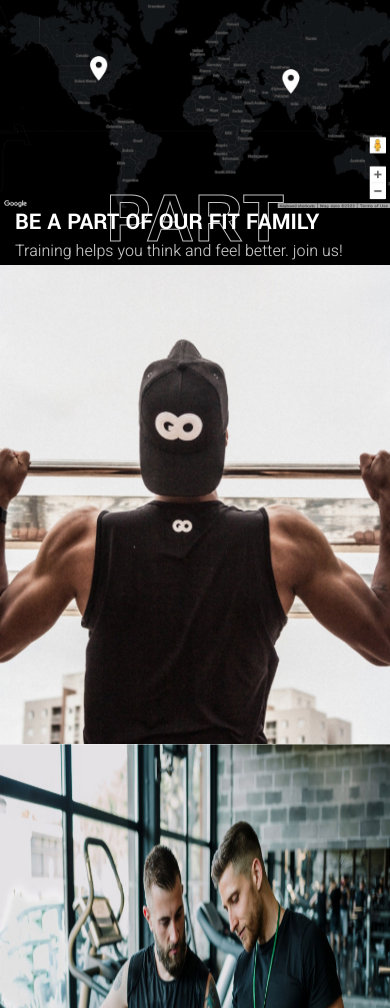
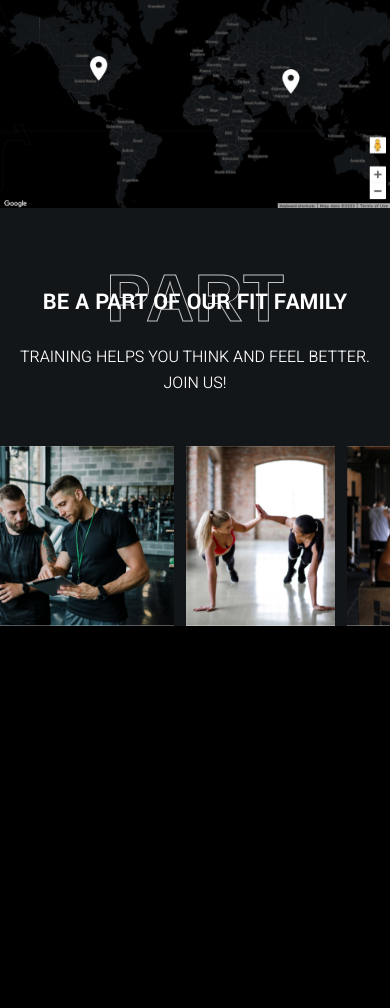
Before and after one commit to truesup/portfolio_verstka_1, a plain HTML site: page index.html in a window 390 px wide. Shown: the part 4208-5216 px from the top of the page. After the commit the page ends 4834 px from the top, so only its background shows below. Drawn offline with Linux system fonts and the light colour scheme.

Commit message:
family section

```diff
--- a/index.html
+++ b/index.html
@@ -241,7 +241,7 @@
               >
                 Start here
               </h3>
-              <div class="join-us-form-subtitle">
+              <div class="join-us-form-subtitle section-description">
                 fill the form below to start your journey
               </div>
             </header>
@@ -303,7 +303,7 @@
           >
             Be a part of our fit family
           </h2>
-          <div class="family-description">
+          <div class="family-description section-description">
             <p>Training helps you think and feel better. join us!</p>
           </div>
         </header>
--- a/styles.css
+++ b/styles.css
@@ -196,6 +196,15 @@ h6 {
 .title-big {
   font-size: clamp(24px, 3.12vw, 60px);
   line-height: 1.2;
+}
+
+.section-description {
+  font-size: 20px;
+  line-height: 1.65;
+  margin-top: 20px;
+  text-align: center;
+  text-transform: uppercase;
+  color: var(--color-light);
 }
 
 .backdrop-title {
@@ -635,15 +644,6 @@ p:not([class]):not(:last-child) {
   margin-bottom: 52px;
 }
 
-.join-us-form-subtitle {
-  font-size: 20px;
-  line-height: 1.65;
-  margin-top: 20px;
-  text-align: center;
-  text-transform: uppercase;
-  color: var(--color-light);
-}
-
 .join-us-form-body {
   display: flex;
   justify-content: center;
@@ -682,6 +682,32 @@ p:not([class]):not(:last-child) {
 
 .location-description:not(:last-child) {
   margin-bottom: 37px;
+}
+
+.family {
+  background-color: var(--color-dark-alternate);
+}
+
+.family-header {
+  display: flex;
+  flex-direction: column;
+  align-items: center;
+  row-gap: 7px;
+  padding-top: 132px;
+  padding-bottom: 62px;
+  text-align: center;
+}
+
+.family-body {
+  display: flex;
+  justify-content: center;
+  column-gap: 26px;
+  scroll-snap-type: x mandatory;
+  overflow-x: scroll;
+}
+
+.family-image {
+  scroll-snap-align: start;
 }
 
 @media (max-width: 1919px) {
@@ -733,6 +759,9 @@ p:not([class]):not(:last-child) {
   .location {
     display: flex;
     flex-direction: column-reverse;
+  }
+  .family-image {
+    height: 360px;
   }
 }
 @media (max-width: 767px) {
@@ -788,7 +817,7 @@ p:not([class]):not(:last-child) {
   .join-us-title:not(:last-child) {
     margin-bottom: 40px;
   }
-  .join-us-form-subtitle {
+  .section-description {
     font-size: 16px;
   }
   .join-us-form-body {
@@ -802,4 +831,14 @@ p:not([class]):not(:last-child) {
   .location-description:not(:last-child) {
     margin-bottom: 20px;
   }
+  .family-header {
+    padding-top: 80px;
+    padding-bottom: 50px;
+  }
+  .family-image {
+    height: 180px;
+  }
+  .family-body {
+    column-gap: 12px;
+  }
 }
```
